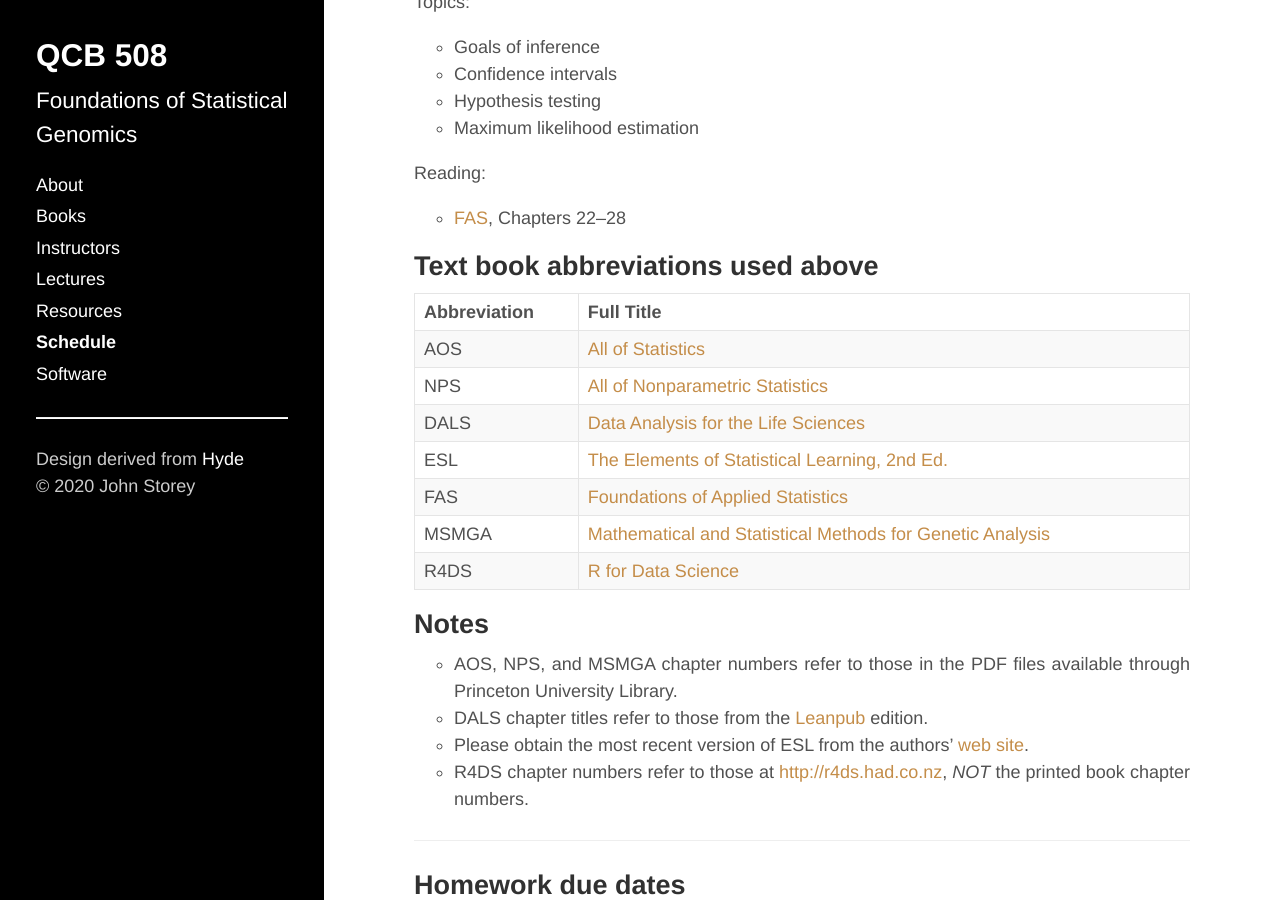
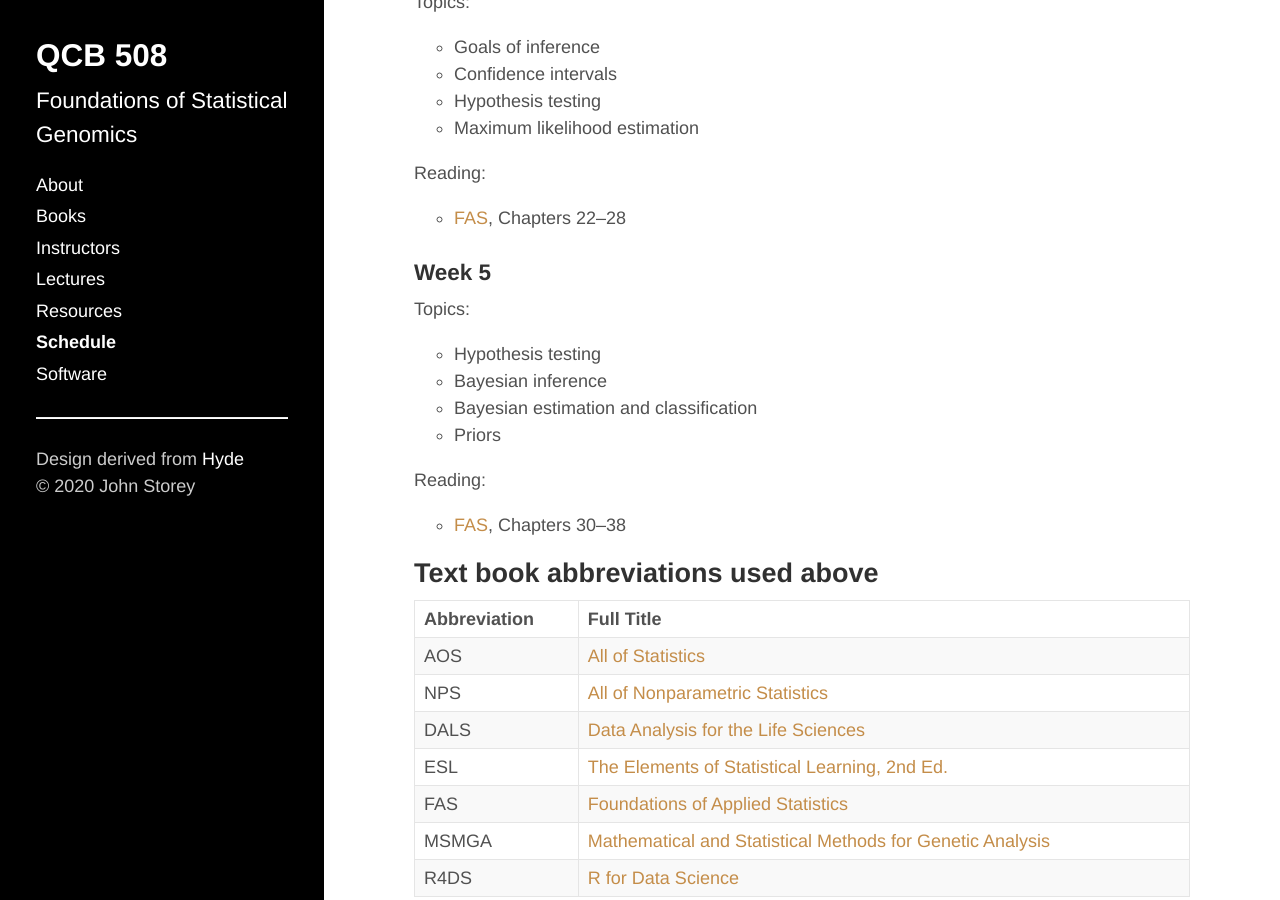
Before and after one commit to jdstorey/fsg, a Jekyll site: the page built from docs/schedule.md, in a window 1280 px wide and 900 px high, scrolled down 1239 px. Built offline with Jekyll 4.4.1, drawn with Linux system fonts in a browser that asks for light colours.

Commit message:
Week 5 schedule

```diff
--- a/docs/schedule.md
+++ b/docs/schedule.md
@@ -64,6 +64,18 @@ Reading:
 
 - [FAS](https://jdstorey.org/fas/index.html), Chapters 22--28
 
+### Week 5
+
+Topics:
+
+- Hypothesis testing
+- Bayesian inference
+- Bayesian estimation and classification
+- Priors
+
+Reading:
+
+- [FAS](https://jdstorey.org/fas/index.html), Chapters 30--38
 
 ## Text book abbreviations used above
 
```
